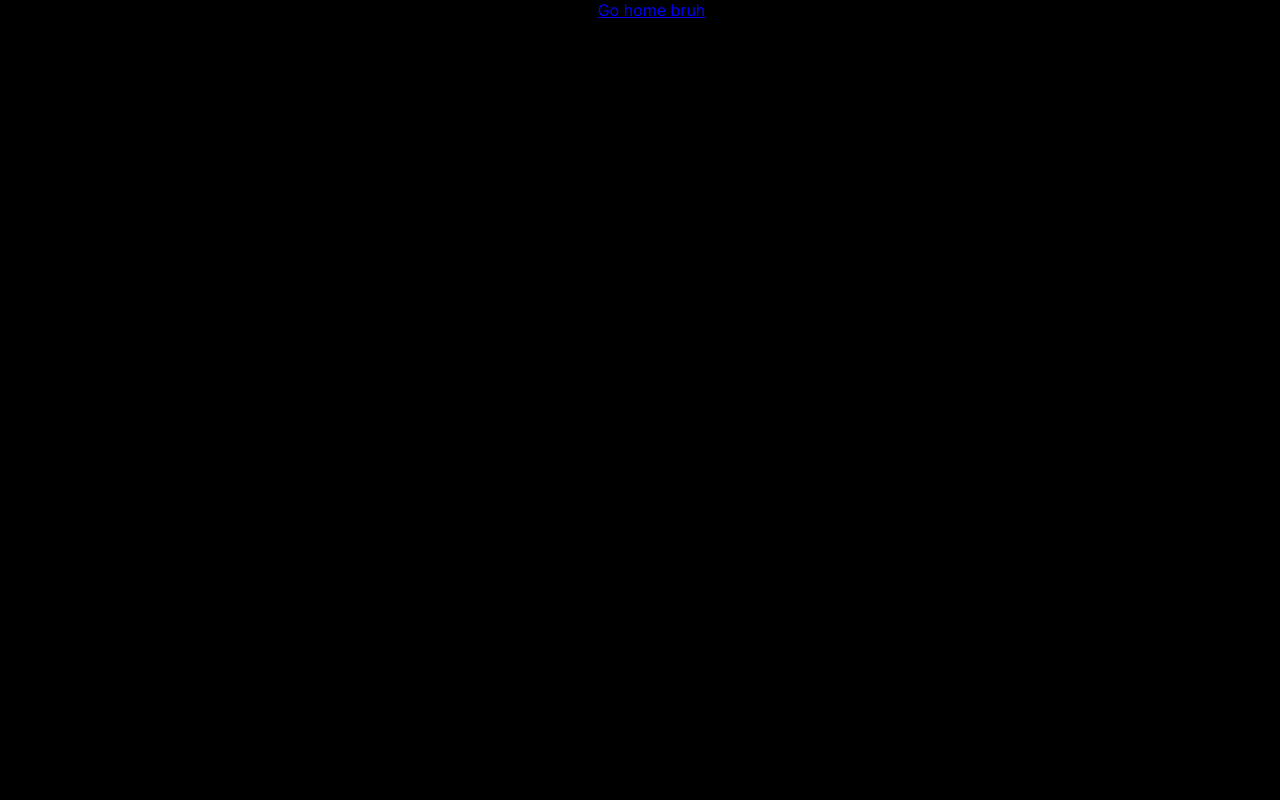
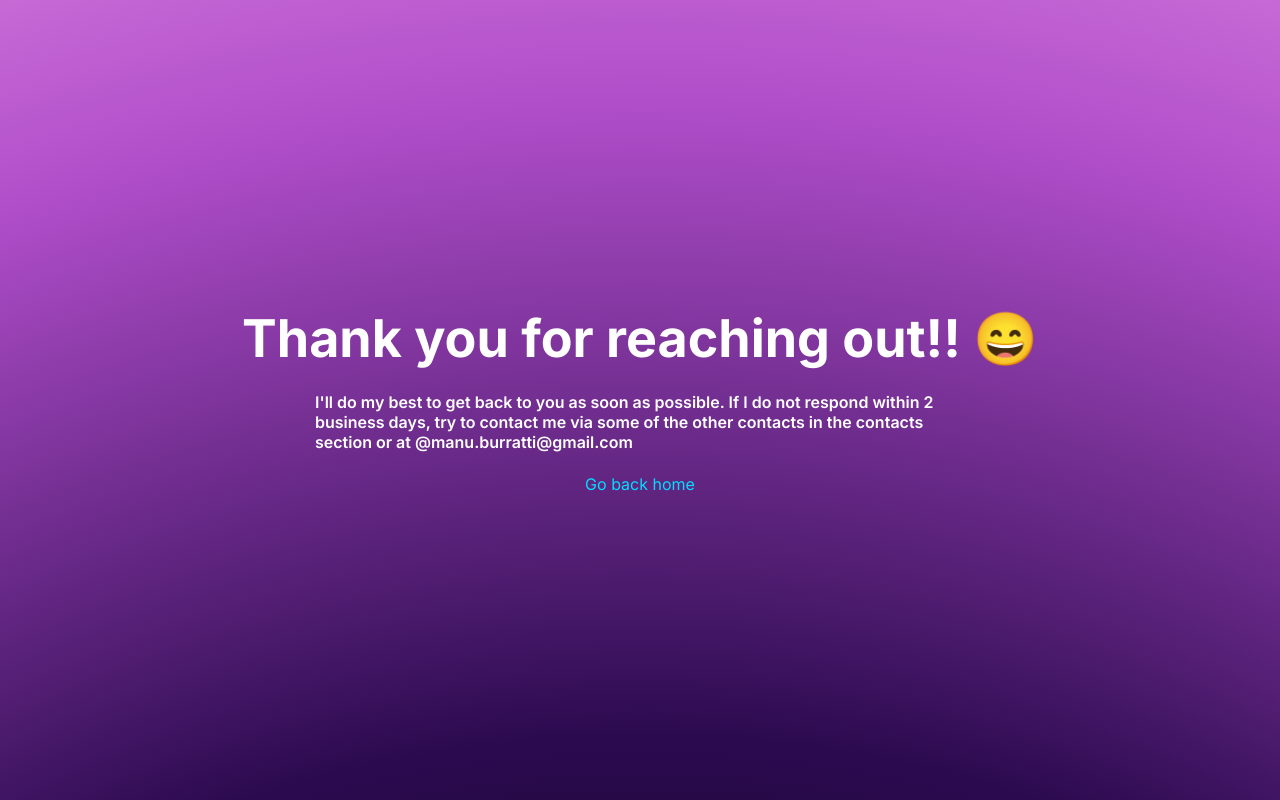
Before and after one commit to EmanueleBB/portfolio, a Next.js app: page /thanks in a window 1280 px wide. Built offline with nearby package versions, Linux system fonts and the light colour scheme.

Commit message:
completed the thanks page

```diff
--- a/app/thanks/page.tsx
+++ b/app/thanks/page.tsx
@@ -1,13 +1,21 @@
 import Link from 'next/link'
 import React from 'react'
+import styles from './thanks.module.css'
 
-const page = () => {
+const Thanks = () => {
    return (
-      <div>Well, thank you for contacting me. I&apos;ll make sure to answer as soon as possible.
-         <Link href='/'>Go home bruh</Link>
+      <div className={styles.mainContanier}>
+         <h1>
+            Thank you for reaching out!! 😄
+         </h1>
+         <p>
+
+            I&apos;ll do my best to get back to you as soon as possible. If I do not respond within 2 business days, try to contact me via some of the other contacts in the contacts section or at @manu.burratti@gmail.com
+         </p>
+         <Link href='/' className={styles.backHomeLink}>Go back home</Link>
       </div>
 
    )
    }
 
-export default page
+export default Thanks;
--- /dev/null
+++ b/app/thanks/thanks.module.css
@@ -0,0 +1,29 @@
+.mainContanier{
+   width:100vw;
+   height:100vh;
+   background-image:radial-gradient(circle at center bottom, black 30%, #2B0A4F 60%, #AF4DC9 90%, #F9A2F0 120%);
+   color:white;
+   background-position: 'center top';
+   background-size:100% 250%;
+   display: flex;
+   flex-direction: column;
+   align-items: center;
+   justify-content: center;
+   gap:22px;
+}
+
+.mainContanier h1{
+   font-size:52px;
+}
+
+.mainContanier p{
+   width:80vw;
+   max-width:650px;
+   font-weight: 600;
+}
+
+.backHomeLink{
+
+   color:rgb(0, 221, 255);
+   text-decoration: none;
+}
```
